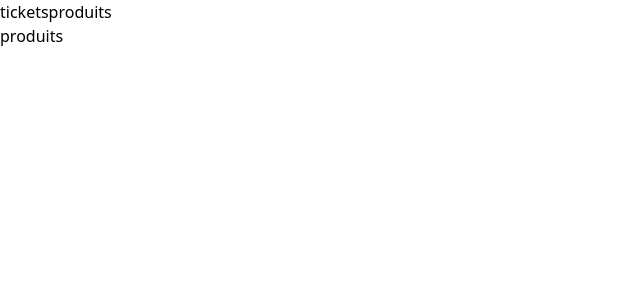
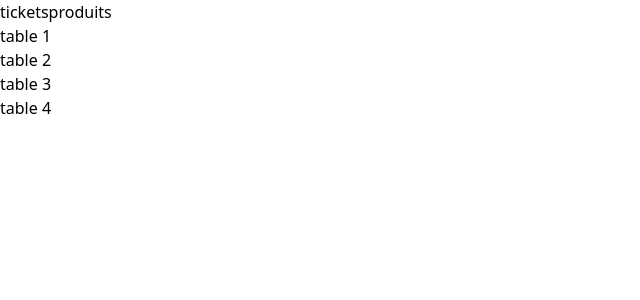
Before and after one commit to Abde-Ouaaddi29/omnipilote-statistics-tasks, a React (Vite) app: page / in a window 1280 px wide. Both pictures are taken after a click on the button "produits". Shown: the top 300 px of the page, without its empty margins (0-640 px from the left). Built offline with nearby package versions, Linux system fonts and the light colour scheme.

Commit message:
add tables

```diff
--- /dev/null
+++ b/src/Service Apres-Vente/produits/tables.jsx
@@ -0,0 +1,12 @@
+import React from 'react'
+
+export default function Tables() {
+  return (
+    <div className='p-4 bg-gray-100'>
+        <div>table 1</div>
+        <div>table 2</div>
+        <div>table 3</div>
+        <div>table 4</div>
+    </div>
+  )
+}
--- a/src/Service Apres-Vente/tickets/statistics.jsx
+++ b/src/Service Apres-Vente/tickets/statistics.jsx
@@ -43,9 +43,6 @@ export default function Statistics() {
             </div>
             <div>
               Durée moyenne des tickets{" "}
-              {/* <span className="text-sm font-bold text-gray-400">
-              (Somme des durées / Nbre de tickets)
-            </span>{" "} */}
               : <span className="font-normal">{calculateAvgDuration()} h</span>
             </div>
           </div>
@@ -57,7 +54,7 @@ export default function Statistics() {
         )}
       </div>
       <div>
-        <Graphic/>
+        {tickets.length > 0 ? <Graphic/> : ''}
       </div>
     </div>
   );
--- a/src/layoute.jsx
+++ b/src/layoute.jsx
@@ -2,6 +2,7 @@ import React, { useState } from "react";
 import Header from "./Service Apres-Vente/tickets/header";
 import Statistics from "./Service Apres-Vente/tickets/statistics";
 import MainTable from "./Service Apres-Vente/tickets/body";
+import Tables from "./Service Apres-Vente/produits/tables";
 
 export default function Layoute() {
   const [route, setRoute] = useState(1);
@@ -22,11 +23,7 @@ export default function Layoute() {
 
     if (route === 2) {
       return (
-        <>
-          <div>
-            produits
-          </div>
-        </>
+        <> <Tables/> </>
       );
     }
   };
```
